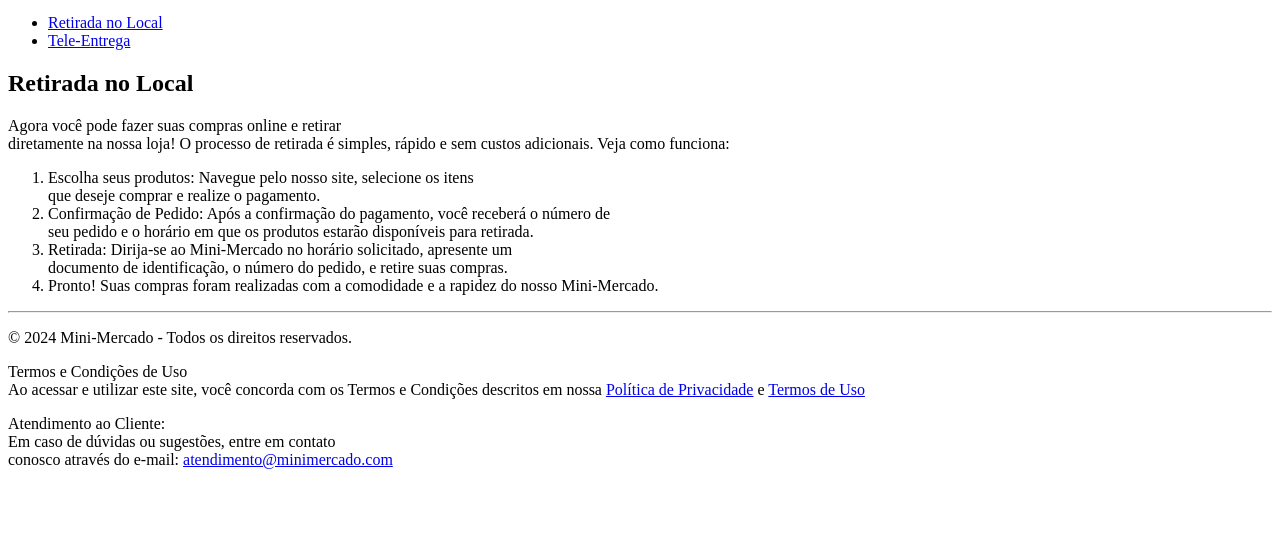
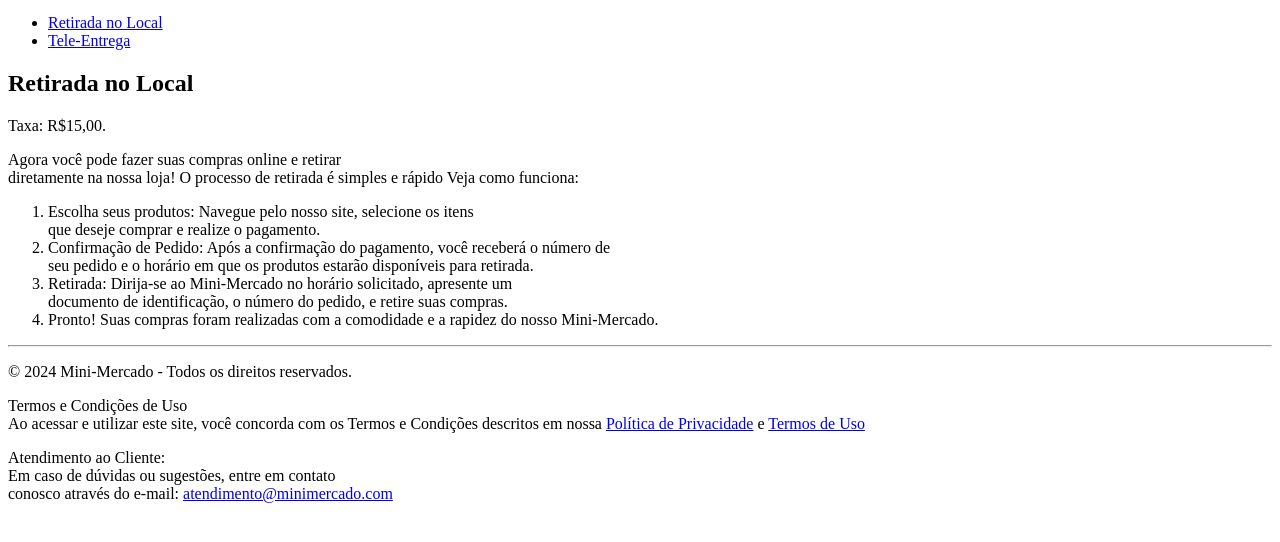
Before and after one commit to jtrevisan7/minimercado, a plain HTML site: page retirada.html in a window 1280 px wide. Shown: the part 136-678 px from the top of the page. Drawn offline with Linux system fonts and the light colour scheme.

Commit message:
Update retirada.html

```diff
--- a/retirada.html
+++ b/retirada.html
@@ -26,9 +26,10 @@
     <main>
         <section id="retirada">
             <h2> Retirada no Local</h2>
+            <p> Taxa: R$15,00.
                <p>Agora você pode fazer suas compras online e retirar <br>
-                diretamente na nossa loja! O processo de retirada é simples,
-                rápido e sem custos adicionais. Veja como funciona: </p>
+                diretamente na nossa loja! O processo de retirada é simples e
+                rápido Veja como funciona: </p>
                   <ol>
                     <li> Escolha seus produtos: Navegue pelo nosso site, selecione os itens <br>
                         que deseje comprar e realize o pagamento.</li>
```
